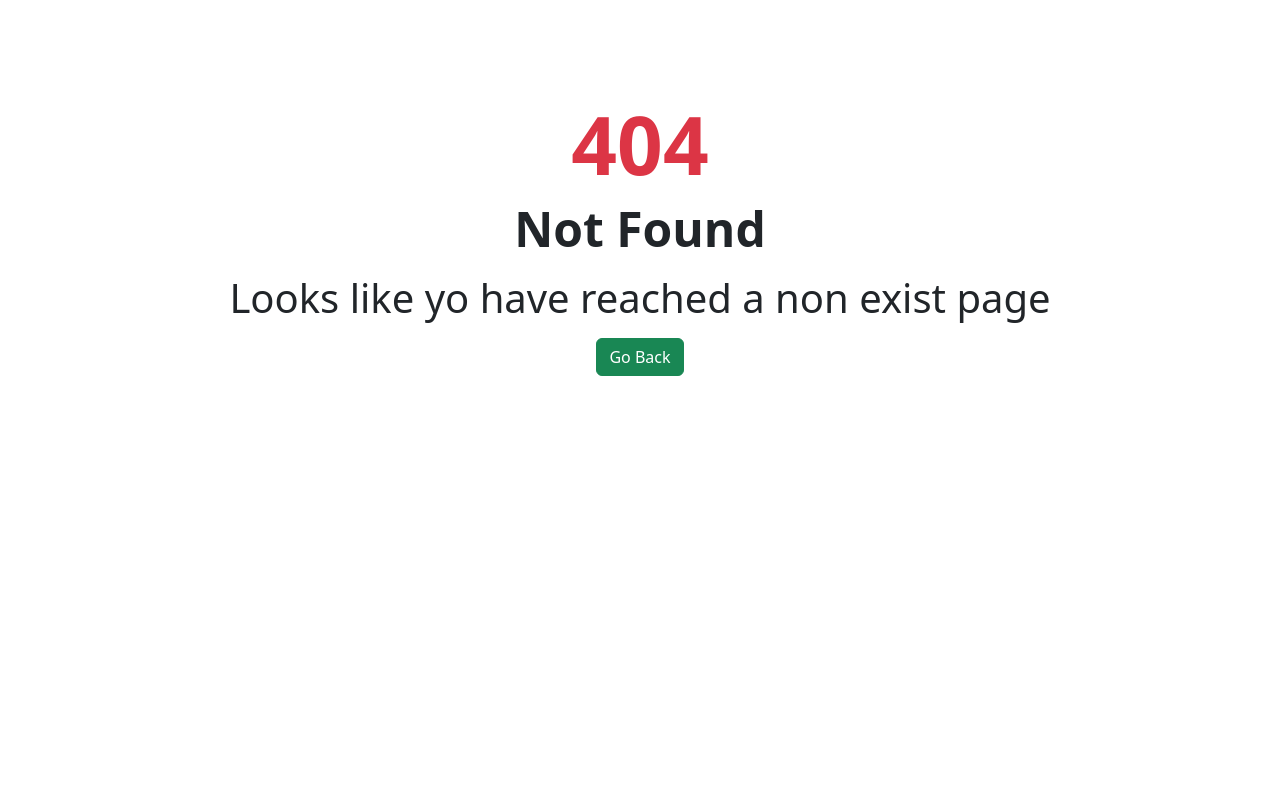
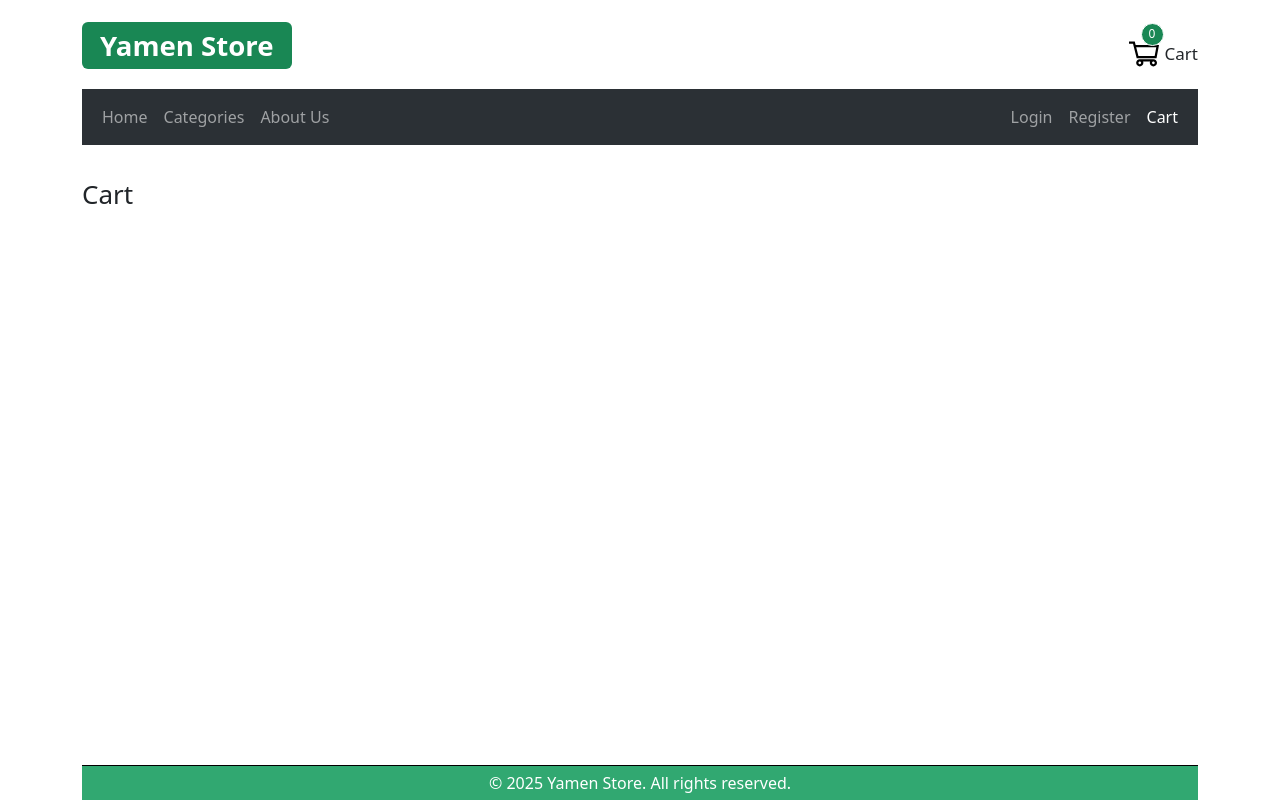
Before and after one commit to Alaa8884/New-Ecommerce-app, a React (Vite) app: page /cart in a window 1280 px wide. Before the commit this address had no page. Built offline with nearby package versions, Linux system fonts and the light colour scheme.

Commit message:
create cart page route and add page to mainlayout

```diff
--- a/src/components/common/header/Header.tsx
+++ b/src/components/common/header/Header.tsx
@@ -43,6 +43,9 @@ function Header() {
               <Nav.Link as={NavLink} to="/register">
                 Register
               </Nav.Link>
+              <Nav.Link as={NavLink} to="/cart">
+                Cart
+              </Nav.Link>
             </Nav>
           </Navbar.Collapse>
         </Container>
--- a/src/components/ecommerce/headerBasket/HeaderBasket.tsx
+++ b/src/components/ecommerce/headerBasket/HeaderBasket.tsx
@@ -3,10 +3,12 @@ import styles from "./styles.module.css";
 import { useAppSelector } from "@store/hooks";
 import { getCartTotalQuantitySelector } from "@store/cart/selectors";
 import { useEffect, useState } from "react";
+import { useNavigate } from "react-router";
 
 const { basketContainer, basketCount, pumpCartCount, basketCart } = styles;
 
 function HeaderBasket() {
+  const navigate = useNavigate();
   const [isAnimate, setIsAnimate] = useState(false);
   const cartItemsCount = useAppSelector(getCartTotalQuantitySelector);
   const countStyle = `${basketCount} ${isAnimate ? pumpCartCount : ""}`;
@@ -21,7 +23,7 @@ function HeaderBasket() {
   }, [cartItemsCount]);
 
   return (
-    <div className={basketContainer}>
+    <div className={basketContainer} onClick={() => navigate("/cart")}>
       <div className={basketCart}>
         <CartLogo title="basket icon" />
         <div className={countStyle}>{cartItemsCount}</div>
--- a/src/main.tsx
+++ b/src/main.tsx
@@ -4,7 +4,8 @@ import AppRouter from "@routes/AppRouter";
 import { store, persistor } from "@store/index";
 import { Provider } from "react-redux";
 import { PersistGate } from "redux-persist/integration/react";
-import "./services/API/axios-global.js"
+import "./services/API/axios-global.js";
+
 createRoot(document.getElementById("root")!).render(
   <Provider store={store}>
     <PersistGate loading={"loading"} persistor={persistor}>
--- /dev/null
+++ b/src/pages/ShoppingCart.tsx
@@ -0,0 +1,11 @@
+import { Heading } from "@components/common";
+
+function ShoppingCart() {
+  return (
+    <>
+      <Heading>Cart</Heading>
+    </>
+  );
+}
+
+export default ShoppingCart;
```
Also changed, not shown: src/routes/AppRouter.tsx (+10 -5 lines).
